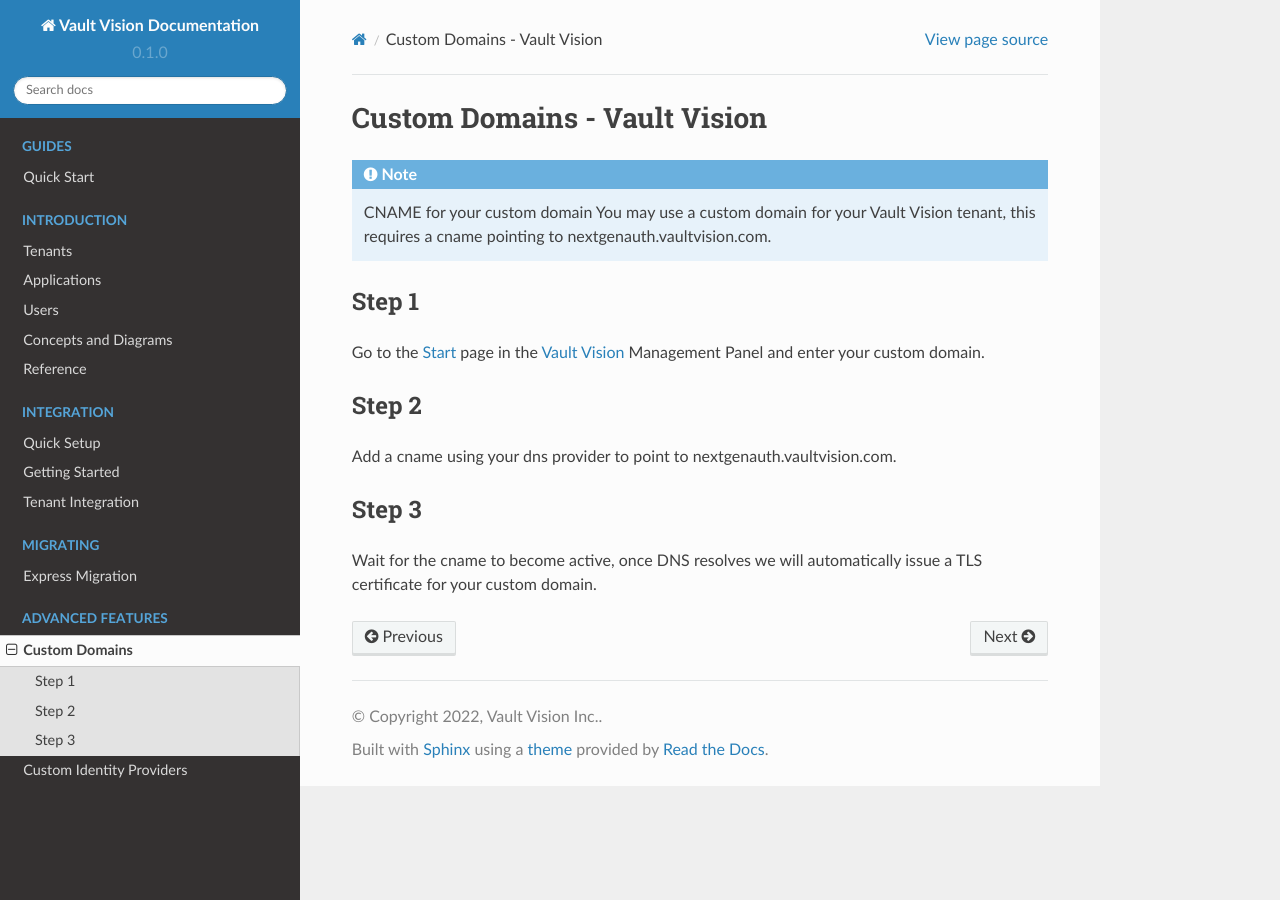
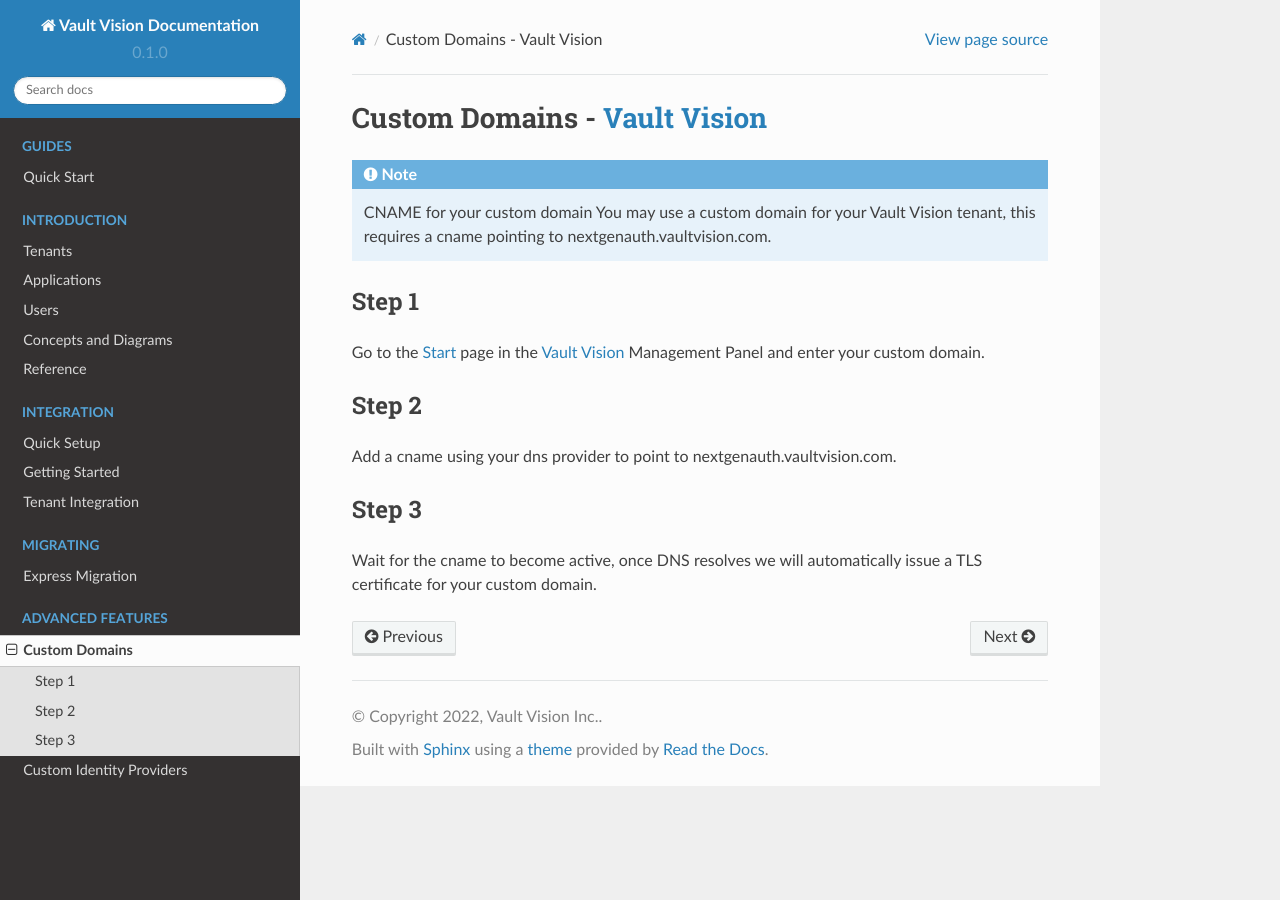
Before and after one commit to vaultvision/docs, a Sphinx documentation site: the page built from docs/source/custom_domains.md, in a window 1280 px wide. Built offline with Sphinx 7.4.7 and the Read the Docs theme 2.0.0, drawn with Linux system fonts in a browser that asks for light colours; part of the change alters nothing that is shown.

````diff
--- a/docs/source/custom_domains.md
+++ b/docs/source/custom_domains.md
@@ -1,4 +1,4 @@
-Custom Domains - Vault Vision
+Custom Domains - [Vault Vision](https://vaultvision.com)
 ========
 
 ```{note} CNAME for your custom domain
````
